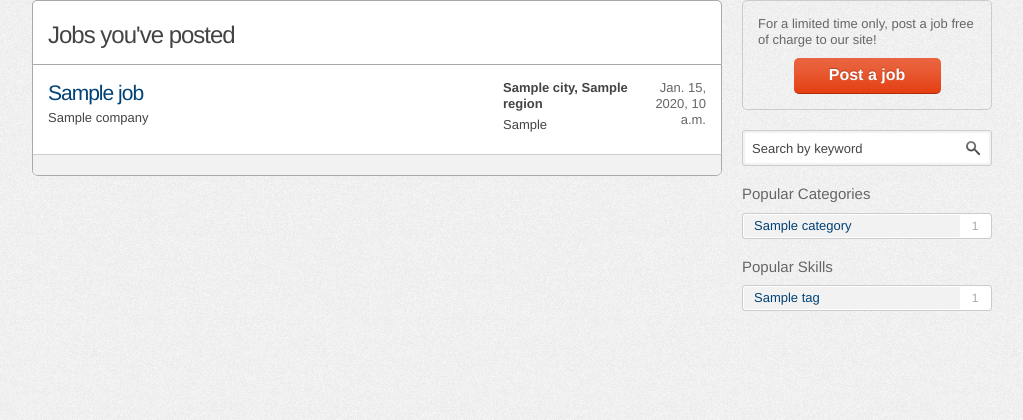
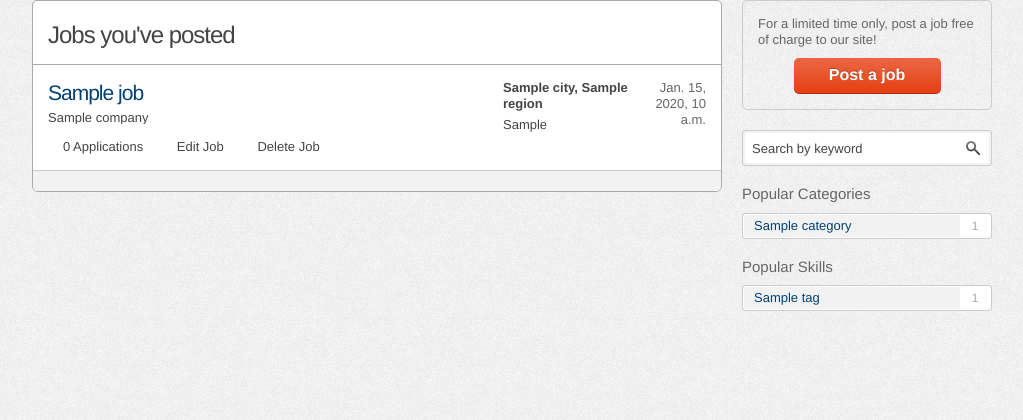
Before and after one commit to vebnz/oddit, a Django app: template templates/jobs/my_jobs.html in a window 1280 px wide. Shown: the part 168-588 px from the top of the page, without its empty margins (128-1151 px from the left). Run offline with Django 3.2, Linux system fonts and the light colour scheme; the template is opened without the code that fills it: most values are stand-ins (such as "Sample title", 1, 10 or a date in 2020); parts of the project's set-up code (start-up, migrations or seed data) failed here and were passed over; some libraries are stand-ins or nearby versions.

Commit message:
ADDED: What will be links

```diff
--- a/templates/jobs/my_jobs.html
+++ b/templates/jobs/my_jobs.html
@@ -24,6 +24,13 @@
 		<div class="datestamp">
 			<p>{{ job.expires }}</p>
 		</div>
+		<div class="details">
+			<ul style="display: inline">
+				<li style="display: inline">0 Applications</li>
+				<li style="display: inline">Edit Job</li>
+				<li style="display: inline">Delete Job</li>
+			</ul>
+		</div>
 		</li>
 		{% empty %}
 		<li class="design_filter_2">
```
